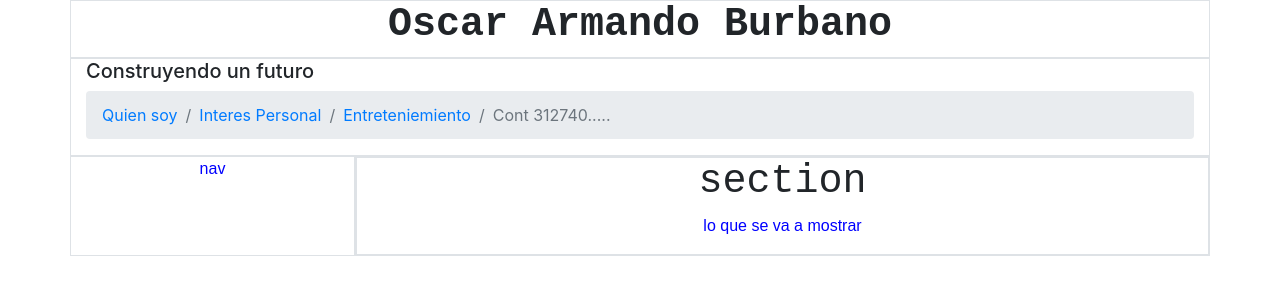
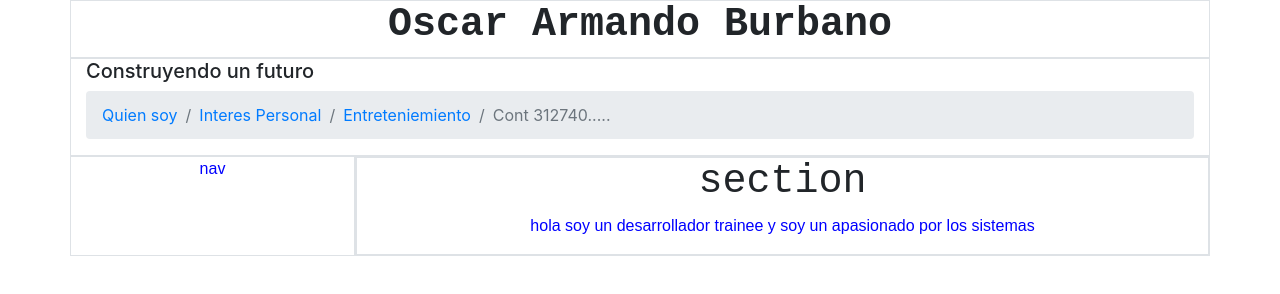
Before and after one commit to oscarburbano278/oscarburbano278, a plain HTML site: page index.html in a window 1280 px wide. Drawn offline with nearby package versions, Linux system fonts and the light colour scheme.

Commit message:
feature/TSK-6 an information was added to the index file

```diff
--- a/index.html
+++ b/index.html
@@ -45,7 +45,7 @@
                 <div class="row">
                     <div class="col border text-center">
                         <h1>section</h1>
-                        <p>lo que se va a mostrar</p>
+                        <p>hola soy un desarrollador trainee y soy un apasionado por los sistemas</p>
                     </div>
 
                 </div>
```
